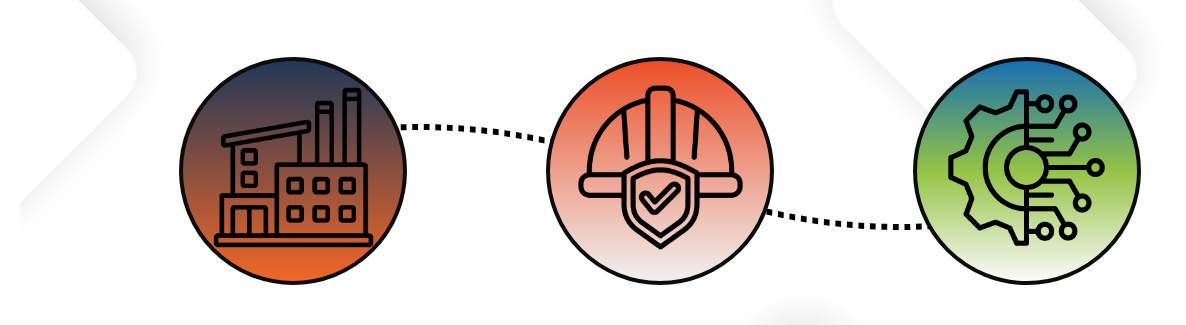
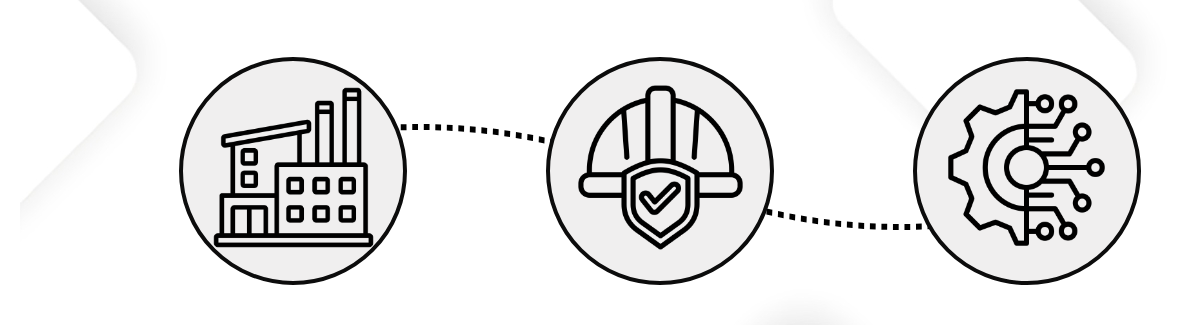
Before and after one commit to abdulrahmaneltahrawi-svg/shomoul, a plain HTML site: page projects.html in a window 1280 px wide. Shown: the part 475-800 px from the top of the page, 0-1186 px from the left. Drawn offline with nearby package versions, Linux system fonts and the light colour scheme.

Commit message:
new change

```diff
--- a/projects.html
+++ b/projects.html
@@ -161,7 +161,7 @@
     </svg>
 
     <div class="step-item">
-      <div class="icon-wrapper" style="background:linear-gradient(#176fb1,#94c344,#fafaf9);">
+      <div class="icon-wrapper" >
         <a href="project_SEC.html">
   <img src="assets/icons/technology.png" alt="Choose Service" class="step-img"></a>
 </div>
@@ -170,7 +170,7 @@
     </div>
 
     <div class="step-item">
-      <div class="icon-wrapper" style="background:linear-gradient(#ec4f29,#f0f0ef);">
+      <div class="icon-wrapper">
         <a href="project_SSC.html">
   <img src="assets/icons/labour.png" alt="Choose Service" class="step-img"></a>
 </div>
@@ -179,7 +179,7 @@
     </div>
 
     <div class="step-item">
-      <div class="icon-wrapper" style="background:linear-gradient(#213857,#f26727);">
+      <div class="icon-wrapper">
         <a href="project_SIC.html">
   <img src="assets/icons/industrial-park.png" alt="Choose Service" class="step-img"></a>
 </div>
--- a/style.css
+++ b/style.css
@@ -458,7 +458,7 @@ body {
 /*=======services=======*/
 .services-preview {
   padding: 80px 0;
-  background-image: linear-gradient(rgba(255, 255, 255, 0.9), rgba(255, 255, 255, 0.9)), url('assets/imges/ChatGPT Image May 14, 2026, 09_58_56 AM.png');
+  background: linear-gradient(rgb(224, 224, 224),white);
   background-size: cover;
   background-position: center;
   margin-bottom: 30px;
```
